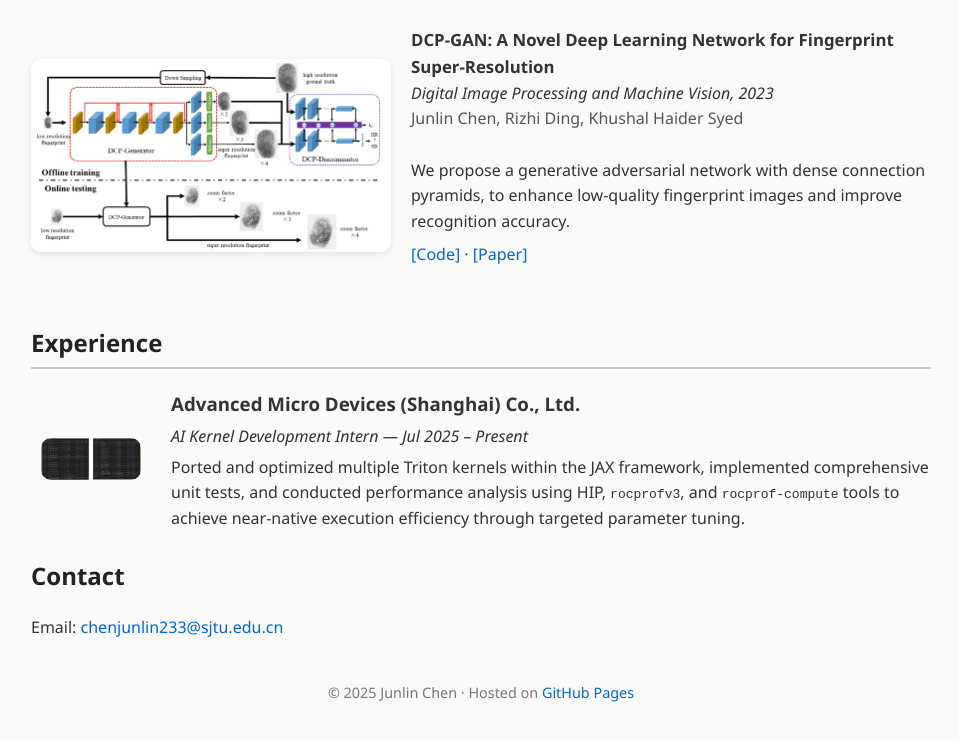
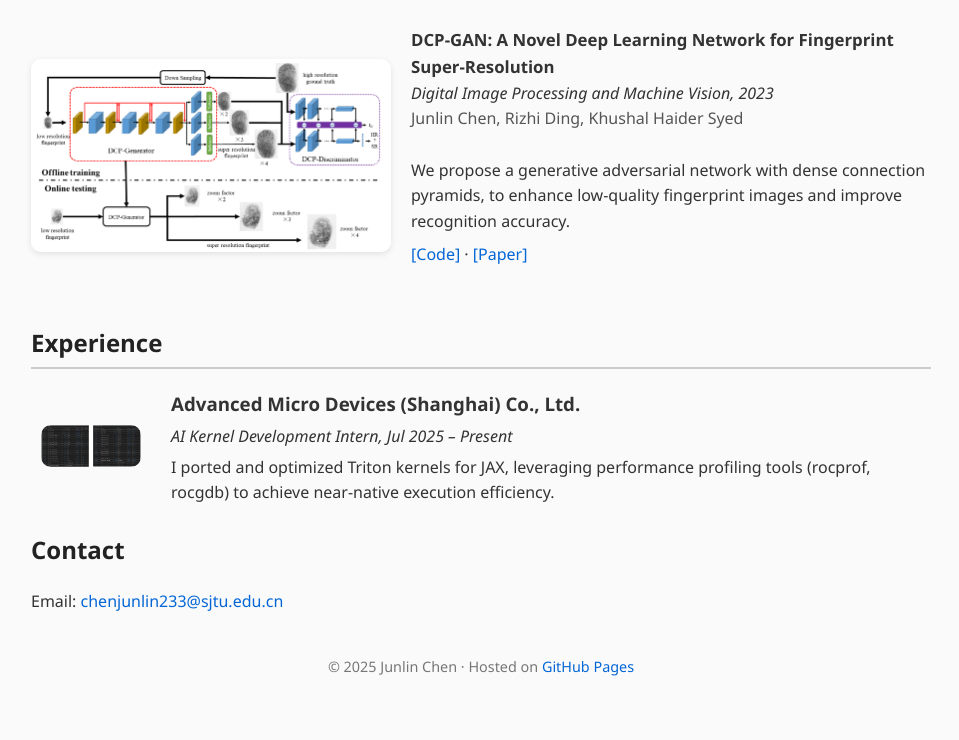
Before and after one commit to cschenjunlin/cschenjunlin.github.io, a plain HTML site: page index.html in a window 1280 px wide. Shown: the part 1101-1841 px from the top of the page, without its empty margins (159-1118 px from the left). After the commit the page ends 1819 px from the top, so only its background shows below. Drawn offline with Linux system fonts and the light colour scheme.

Commit message:
Update index.html

```diff
--- a/index.html
+++ b/index.html
@@ -163,11 +163,10 @@
       <!-- 右侧文字 -->
       <div style="flex: 1; padding-left: 20px;">
         <h3 style="margin: 0;">Advanced Micro Devices (Shanghai) Co., Ltd.</h3>
-        <p style="margin: 5px 0; font-style: italic;">AI Kernel Development Intern — Jul 2025 – Present</p>
+        <p style="margin: 5px 0; font-style: italic;">AI Kernel Development Intern, Jul 2025 – Present</p>
         <p style="margin: 5px 0;">
-          Ported and optimized multiple Triton kernels within the JAX framework, implemented comprehensive unit tests,
-          and conducted performance analysis using HIP, <code>rocprofv3</code>, and <code>rocprof-compute</code> tools
-          to achieve near-native execution efficiency through targeted parameter tuning.
+          I ported and optimized Triton kernels for JAX, leveraging performance profiling tools (rocprof, rocgdb)
+          to achieve near-native execution efficiency.
         </p>
       </div>
     </div>
```
